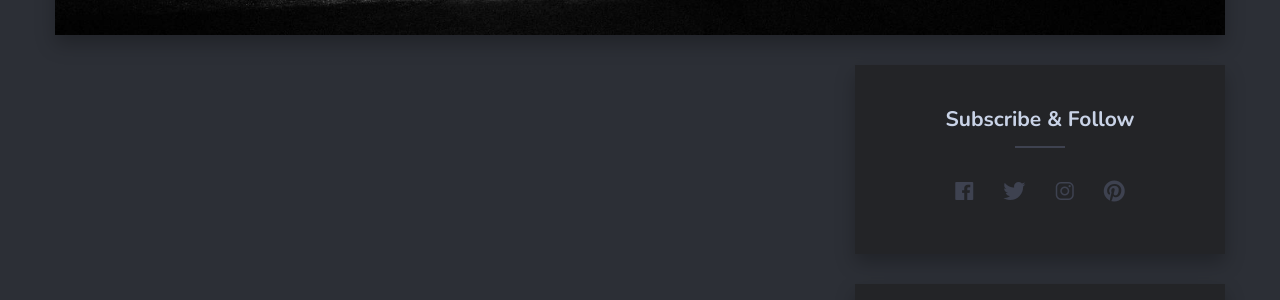
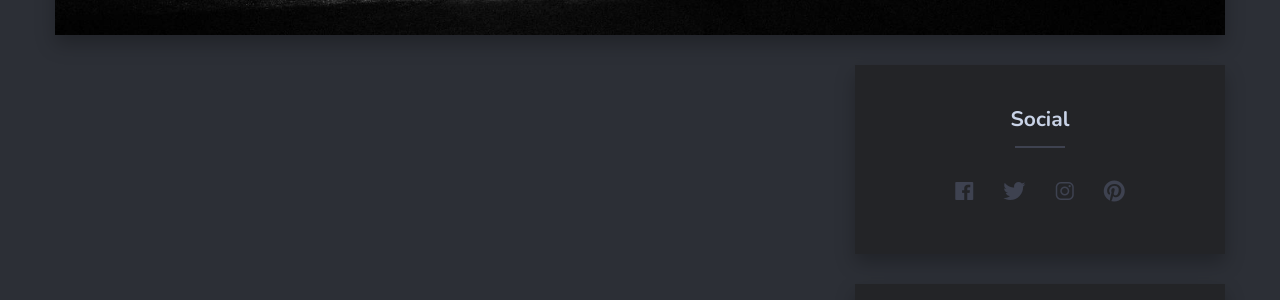
Before and after one commit to ankeetwrites/ankeetwrites.github.io, a Jekyll site: the page built from index.html, in a window 1280 px wide. Shown: the part 660-960 px from the top of the page. Built offline with Jekyll 4.4.1, drawn with Linux system fonts in a browser that asks for light colours; nearby versions of some CDN libraries; the list of posts is cut into pages by our own code.

Commit message:
Replace sidebar text

```diff
--- a/_includes/sidebar.html
+++ b/_includes/sidebar.html
@@ -24,7 +24,7 @@
   {% endif %}
 
   <div class="widget widget-social">
-    <h3 class="widget-title">Subscribe & Follow</h3>
+    <h3 class="widget-title">Social</h3>
     <ul class="social-profiles list-reset">
       {% if site.facebook %}
       <li class="social-profiles-item">
```
